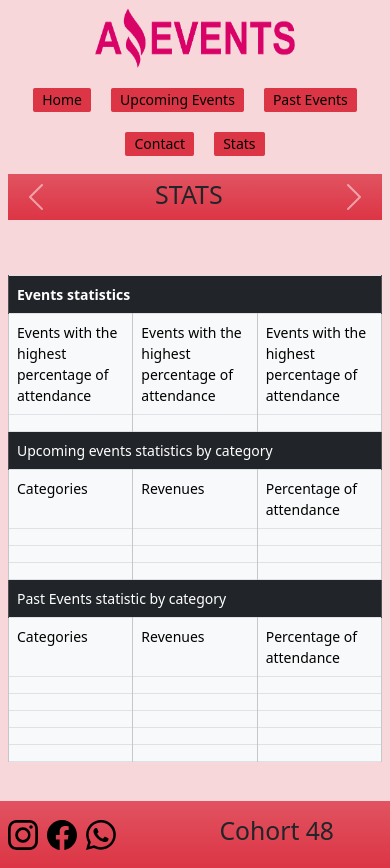
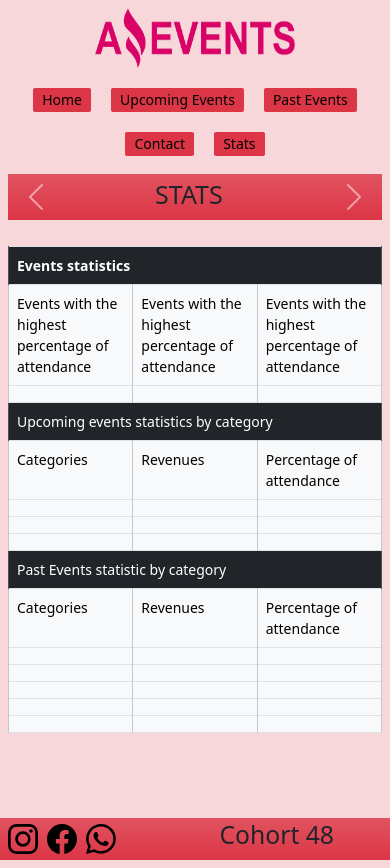
Before and after one commit to GabiZarratea/GABRIELA_ZARRATEA_SPRINT, a plain HTML site: page assets/pages/stats.html in a window 390 px wide. Drawn offline with nearby package versions, Linux system fonts and the light colour scheme.

Commit message:
Update style.css

```diff
--- a/assets/styles/style.css
+++ b/assets/styles/style.css
@@ -117,15 +117,15 @@
 
 @media screen and (min-width:320px) and (max-width:768px){
     header{
-        height: 28vh;
+        height: 19vh;
     }
 
     main{
-        min-height: 65vh;
+        min-height: 76vh;
     }
 
     footer{
-        height: 8vh;
+        height: 5vh;
     }
 
     .logo_{
@@ -263,11 +263,11 @@
 
 @media screen and (min-width: 769px) and (max-width: 1024px) {
     header{
-        height: 25vh;
+        height: 20vh;
     }
 
     main{
-        min-height: 65vh;
+        min-height: 70vh;
     }
 
     footer{
```
